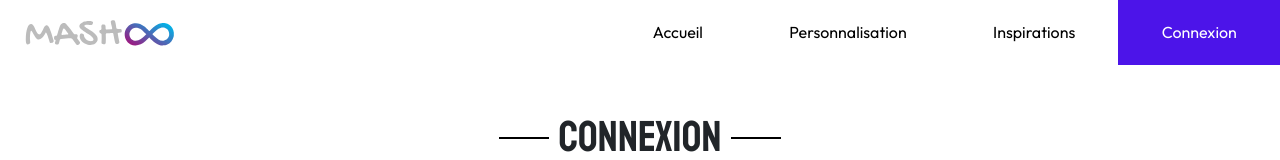
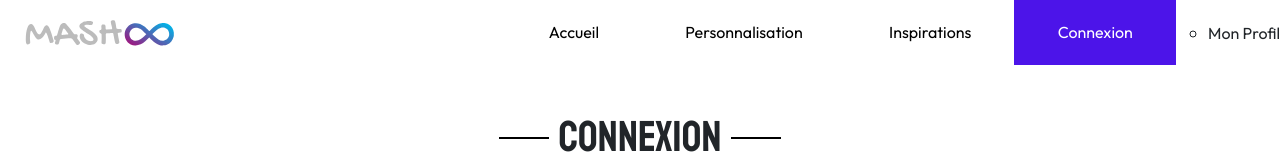
Before and after one commit to Coralie-V/mashoo, a Vue app: page /connexion in a window 1280 px wide. Shown: the top 160 px of the page. Built offline with nearby package versions, Linux system fonts and the light colour scheme; no server answers.

Commit message:
avancée sur barre de nav connecté

```diff
--- a/src/components/Nav.vue
+++ b/src/components/Nav.vue
@@ -25,6 +25,9 @@
         <li class="nav__list --profil" v-if="isUserLogged">
           <router-link id="--profil" to="/connexion">Profil</router-link>
         </li>
+        <ul>
+            <li><router-link to="/profil">Mon Profil</router-link></li>
+        </ul>
       </ul>
     </nav>
   </div>
--- a/src/views/Connexion.vue
+++ b/src/views/Connexion.vue
@@ -7,8 +7,8 @@
     </div>
     <form @submit="submit">
       <p if="">
-        Wesh alors <span style="color: red">{{ user.displayName }}</span
-        >, ton mail -> <span style="color: red">{{ user.email }}</span>
+        Bonjour <span style="color: red">{{ user.displayName }}</span
+        >, votre mail -> <span style="color: red">{{ user.email }}</span>
       </p>
       <div class="formulaire">
         <label class="formulaire__label" for="username"
```
